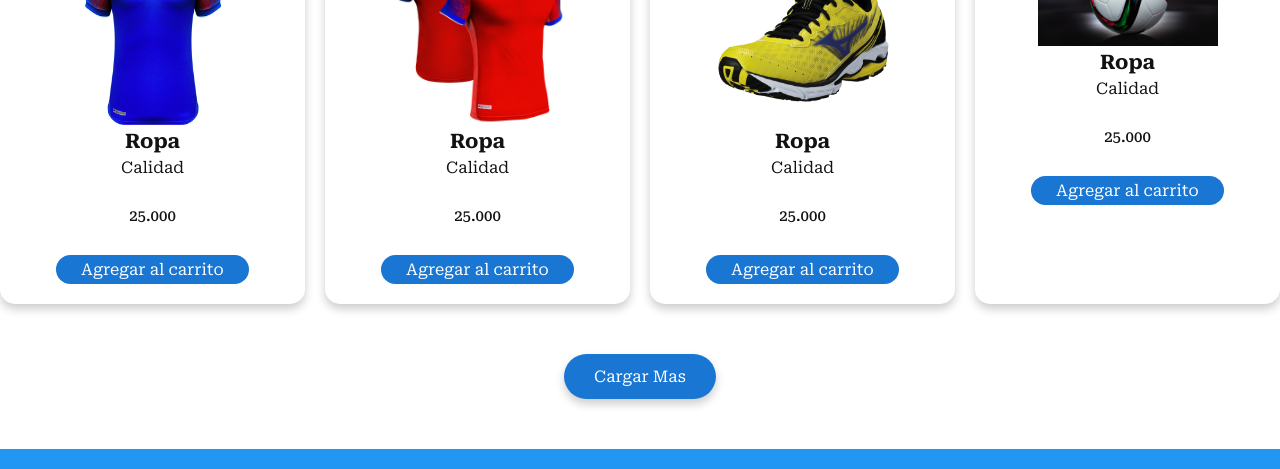
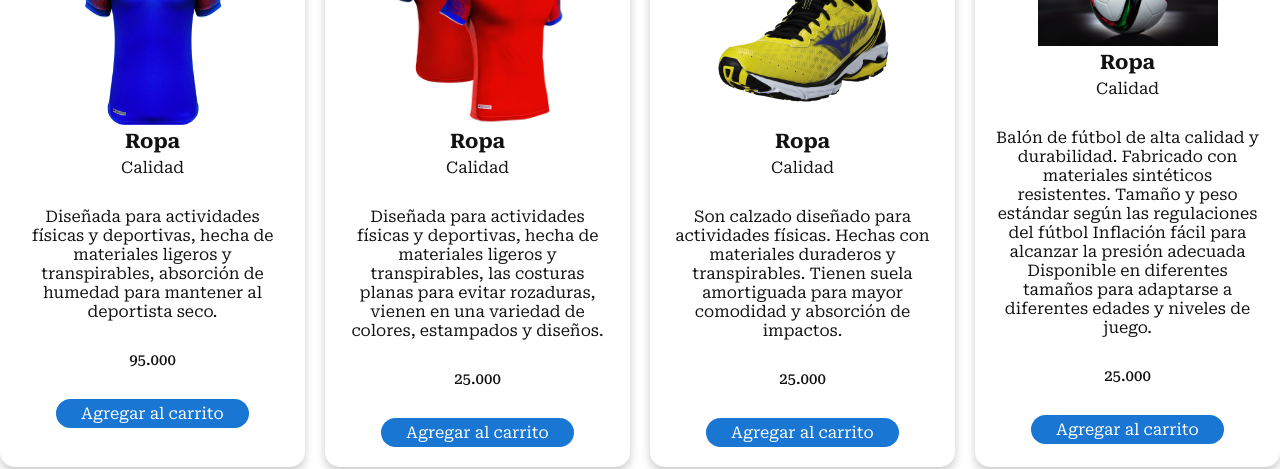
Before and after one commit to NyarlathotepOP/Proyecto-Pagina-WEB, a plain HTML site: page index.html in a window 1280 px wide. Shown: the part 1840-2309 px from the top of the page. Drawn offline with Linux system fonts and the light colour scheme.

Commit message:
Descripion de productos
Agregando descripcion de productor que se encuentran en venta

```diff
--- a/index.html
+++ b/index.html
@@ -138,7 +138,10 @@
         <div class="product-txt">
           <h3>Ropa</h3>
           <p>Calidad</p>
-          <p class="precio">25.000</p>
+          <p>Diseñada para actividades físicas y deportivas,
+            hecha de materiales ligeros y transpirables,
+            absorción de humedad para mantener al deportista seco.</p>
+          <p class="precio">95.000</p>
           <a href="#" class="Agregar al carrito btn-3" data-id="1">Agregar al carrito</a>
         </div>
       </div>
@@ -148,6 +151,10 @@
         <div class="product-txt">
           <h3>Ropa</h3>
           <p>Calidad</p>
+          <p>Diseñada para actividades físicas y deportivas,
+            hecha de materiales ligeros y transpirables,
+            las costuras planas para evitar rozaduras,
+            vienen en una variedad de colores, estampados y diseños.</p>
           <p class="precio">25.000</p>
           <a href="#" class="Agregar al carrito btn-3" data-id="2">Agregar al carrito</a>
         </div>
@@ -158,6 +165,9 @@
         <div class="product-txt">
           <h3>Ropa</h3>
           <p>Calidad</p>
+          <p>Son calzado diseñado para actividades físicas.
+            Hechas con materiales duraderos y transpirables.
+            Tienen suela amortiguada para mayor comodidad y absorción de impactos.</p>
           <p class="precio">25.000</p>
           <a href="#" class="Agregar al carrito btn-3" data-id="3">Agregar al carrito</a>
         </div>
@@ -168,6 +178,11 @@
         <div class="product-txt">
           <h3>Ropa</h3>
           <p>Calidad</p>
+          <p>Balón de fútbol de alta calidad y durabilidad.
+            Fabricado con materiales sintéticos resistentes.
+            Tamaño y peso estándar según las regulaciones del fútbol
+            Inflación fácil para alcanzar la presión adecuada
+            Disponible en diferentes tamaños para adaptarse a diferentes edades y niveles de juego.</p>
           <p class="precio">25.000</p>
           <a href="#" class="Agregar al carrito btn-3" data-id="4">Agregar al carrito</a>
         </div>
```
